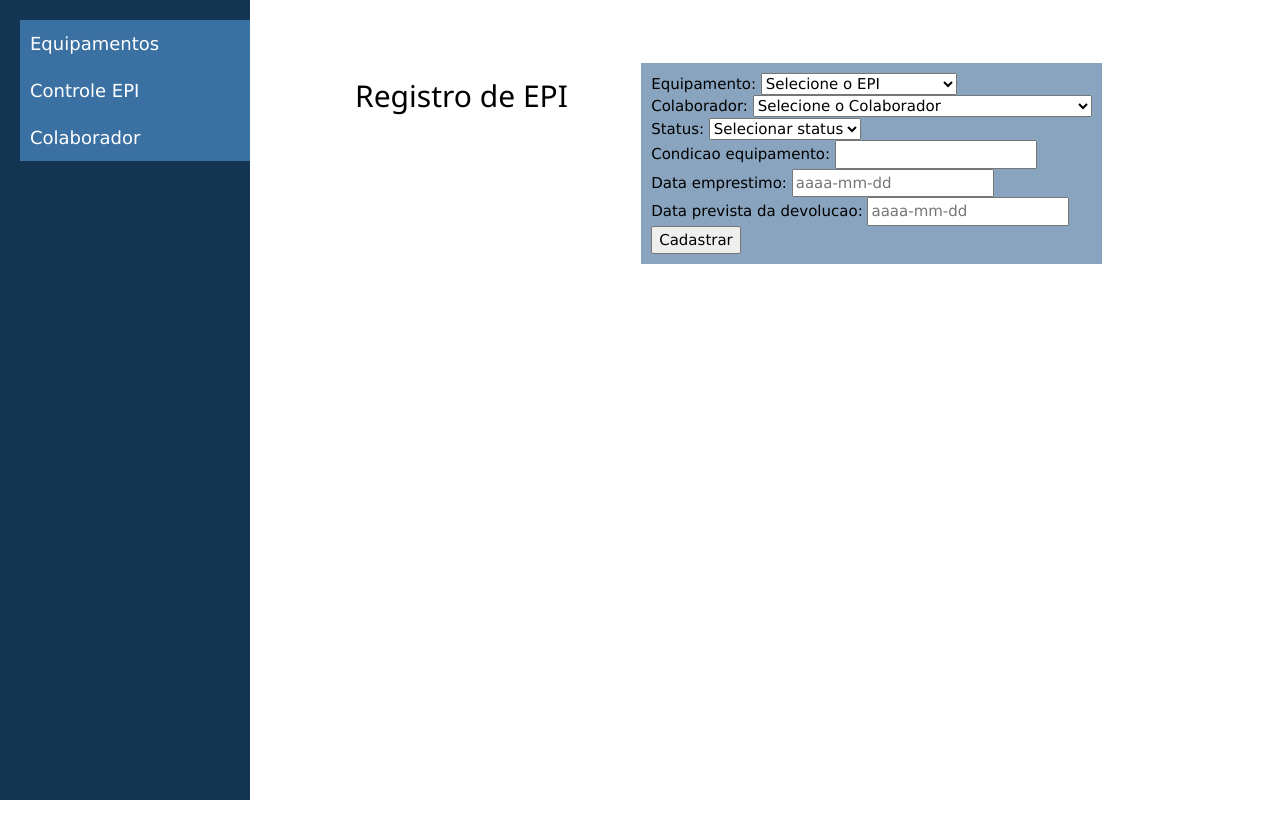
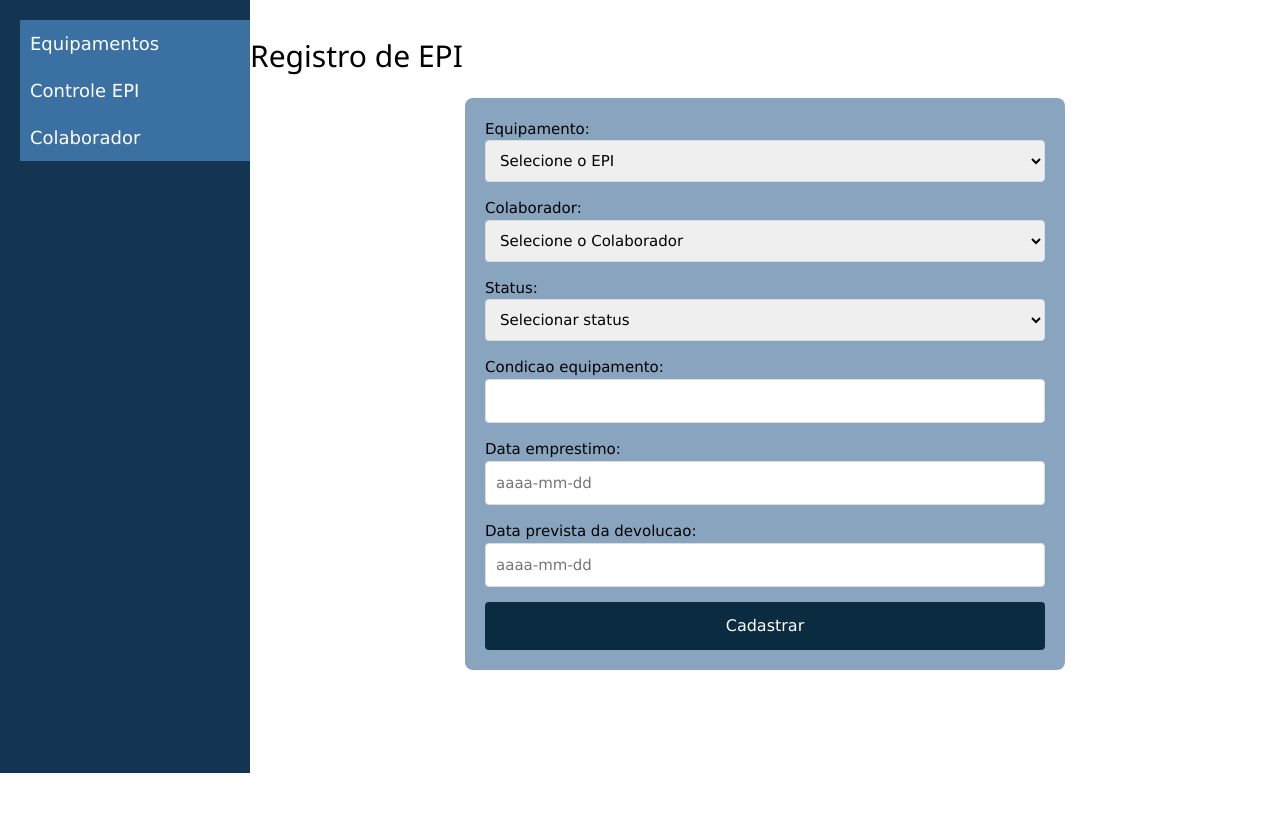
Before and after one commit to VandersonMotta/equipamentosEPI, a Django app: page /registrar/ in a window 1280 px wide. Shown: the part 50-873 px from the top of the page. After the commit the page ends 823 px from the top, so only its background shows below. Run offline with Django 5.2, Linux system fonts and the light colour scheme; data comes from the database, SQL or seed files in the repository.

Commit message:
correção e melhoria do css

```diff
--- a/equipamentos_epi/app_home/models.py
+++ b/equipamentos_epi/app_home/models.py
@@ -13,7 +13,7 @@ class Colaborador(models.Model):
 
 class EPI(models.Model):
     nomeEPI = models.CharField(max_length=100)
-    descricao = models.TextField()
+    descricao = models.CharField(max_length=150)
     validade = models.DateField()
     quantidade_disponivel = models.IntegerField()
     codigo = models.CharField(max_length=100)
--- a/equipamentos_epi/app_home/static/css/style.css
+++ b/equipamentos_epi/app_home/static/css/style.css
@@ -86,28 +86,38 @@
     box-sizing: border-box;
 }
 
-.main-content {
-    max-width: 900px;
-    margin: 0 auto;
-    padding: 40px;
-    display: flex;
-    justify-content: center;
-    align-items: flex-start;
+form {
+    max-width: 600px;
+    margin: 20px auto;
+    background-color: rgb(136, 164, 190);
+    padding: 20px;
+    border-radius: 8px;
 }
 
-main {
-    margin-left: 250px; /* mesma largura da sidebar */
-    margin-top: 50px;   /* mesma altura da navbar */
-    padding: 20px;
-    min-height: 100vh;
+form input, form select, form textarea {
+    width: 100%;
+    padding: 10px;
+    margin-bottom: 15px;
+    border: 1px solid #ddd;
+    border-radius: 4px;
     box-sizing: border-box;
 }
 
-form {
-    max-width: 600px;
-    margin: 0 auto;
-    background-color:rgb(136, 164, 190);
-    padding: 10px;
-    border-radius: 0;
-    box-shadow: none;
+form button {
+    background-color: #0B2B40;
+    color: white;
+    padding: 12px 20px;
+    border: none;
+    border-radius: 4px;
+    cursor: pointer;
+    width: 100%;
+    font-size: 16px;
 }
+
+form button:hover {
+    background-color: #2d5edb;
+}
+
+form p {
+    margin: 5px 0;
+}
--- a/equipamentos_epi/app_home/templates/app_home/pages/cadastrar_epi.html
+++ b/equipamentos_epi/app_home/templates/app_home/pages/cadastrar_epi.html
@@ -6,7 +6,9 @@
 <form method="POST">
     {% csrf_token %}
     {{ form.as_p }}
+
     <button type="submit">Cadastrar</button>
 </form>
+
 {% if messages %}{% for message in messages %}{{ message }}{% endfor %}{% endif %}
 {% endblock content %}
```
